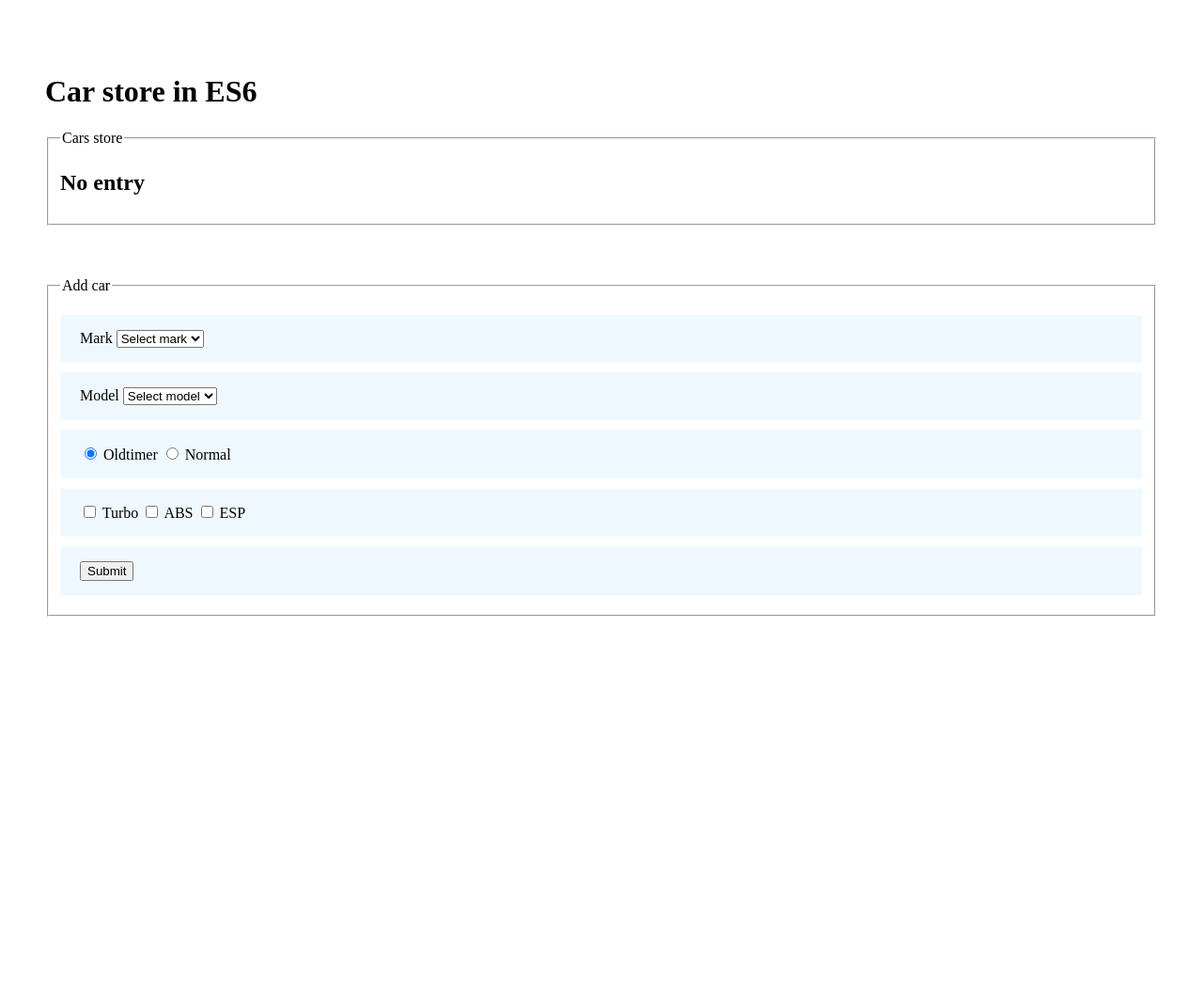
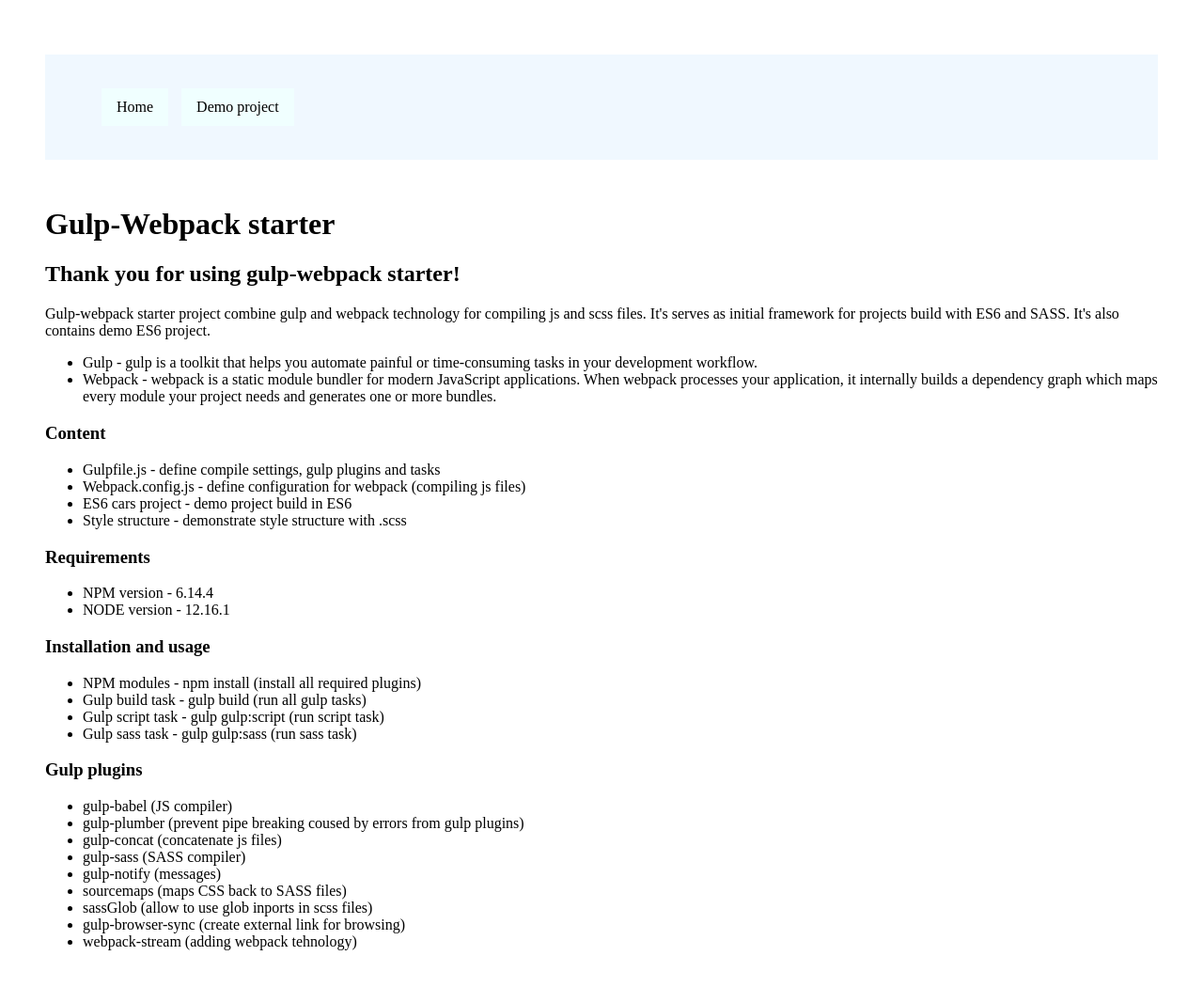
Before and after one commit to SternadB/gulp-webpack-starter, a website: page dest/index.html in a window 1280 px wide. Shown: the whole page at 94% size. Before the commit the page ends 800 px from the top, so only its background shows below. Drawn offline with Linux system fonts and the light colour scheme.

Commit message:
update initial commit

```diff
--- a/dest/index.html
+++ b/dest/index.html
@@ -1,63 +1,70 @@
 <!DOCTYPE html>
-<html lang="en">
+<html>
 <head>
-    <meta charset="UTF-8">
-    <title>Car store</title>
-    <link rel="stylesheet" type="text/css" href="css/style.css">
-    <script type="module" src="js/main.js"></script>
+	<title>Gulp-Webpack starter</title>
+	<link rel="stylesheet" type="text/css" href="css/style.css">
 </head>
-<body class="carstore">
-    <h1> Car store in ES6</h1>
-    <fieldset style="margin-bottom: 55px">
-        <legend>Cars store</legend>
-        <h2>No entry</h2>
-    </fieldset>
+<body>
+	<nav role="navigation">
+		<ul>
+			<li><a href="index.html" title="">Home</a></li>
+			<li><a href="carstore.html" title="">Demo project</a></li>
+		</ul>
+	</nav>
+	<h1>Gulp-Webpack starter</h1>
+	<h2>Thank you for using gulp-webpack starter!</h2>
 
-    <fieldset>
-        <legend>Add car</legend>
-        <form id="addCar">
-            <p id="warnings"></p>
-            <div class="form-field">
-                <label for="mark">Mark</label>
-                <select name="mark" id="mark">
-                    <option value="null">Select mark</option>
-                </select>
-            </div>
+	<p>
+		Gulp-webpack starter project combine gulp and webpack technology for compiling js and scss files. It's serves as initial framework for projects build with ES6 and SASS. It's also contains demo ES6 project.
 
-            <div class="form-field">
-                <label for="model">Model</label>
-                <select name="model" id="model">
-                    <option value="null">Select model</option>
-                </select>
-            </div>
+		<ul>
+			<li>Gulp - gulp is a toolkit that helps you automate painful or time-consuming tasks in your development workflow.</li>
+			<li>Webpack - webpack is a static module bundler for modern JavaScript applications. When webpack processes your application, it internally builds a dependency graph which maps every module your project needs and generates one or more bundles.</li>
+		</ul>
+	</p>
 
-            <div class="form-field">
-                <input type="radio" id="old" name="typ" value="oldtimer" checked>
-                <label for="old">Oldtimer</label>
-                <input type="radio" id="normal" name="typ" value="normal">
-                <label for="normal">Normal</label>
-            </div>
+	<p>
+		<h3>Content</h3>
+		<ul>
+			<li>Gulpfile.js - define compile settings, gulp plugins and tasks</li>
+			<li>Webpack.config.js - define configuration for webpack (compiling js files)</li>
+			<li>ES6 cars project - demo project build in ES6</li>
+			<li>Style structure - demonstrate style structure with .scss</li>
+		</ul>
+	</p>
 
-            <div class="form-field">
-                <input type="checkbox" name="turbo" id="turbo">
-                <label for="turbo">Turbo</label>
-                <input type="checkbox" name="abs" id="abs">
-                <label for="abs">ABS</label>
-                <input type="checkbox" name="esp" id="esp">
-                <label for="esp">ESP</label>
-            </div>
+	<p>
+		<h3>Requirements</h3>
+		<ul>
+			<li>NPM version - 6.14.4</li>
+			<li>NODE version - 12.16.1</li>
+		</ul>
+	</p>
 
-            <div class="form-field">
-                <button type="submit">Submit</button>
-            </div>
+	<p>
+		<h3>Installation and usage</h3>
+		<ul>
+			<li>NPM modules - npm install (install all required plugins)</li>
+			<li>Gulp build task - gulp build (run all gulp tasks)</li>
+			<li>Gulp script task - gulp gulp:script (run script task)</li>
+			<li>Gulp sass task - gulp gulp:sass (run sass task)</li>
+		</ul>
+	</p>
 
-        </form>
-    </fieldset>
-    <div id="modal" style="display: none">
-        <p class="text">Do you really like to delete car -name of car-?</p>
-        <span class="close">X</span>
-        <button class="confirm">Confirm</button>
-        <button class="cancel">Concel</button>
-    </div>
+	<p>
+		<h3>Gulp plugins</h3>
+		<ul>
+			<li>gulp-babel (JS compiler)</li>
+			<li>gulp-plumber (prevent pipe breaking coused by errors from gulp plugins)</li>
+			<li>gulp-concat (concatenate js files)</li>
+			<li>gulp-sass (SASS compiler)</li>
+			<li>gulp-notify (messages)</li>
+			<li>sourcemaps (maps CSS back to SASS files)</li>
+			<li>sassGlob (allow to use glob inports in scss files)</li>
+			<li>gulp-browser-sync (create external link for browsing)</li>
+			<li>webpack-stream (adding webpack tehnology)</li>
+		</ul>
+	</p>
 </body>
 </html>
+<script type="module" src="js/main.js"></script>
--- a/gulpfile.js
+++ b/gulpfile.js
@@ -8,7 +8,7 @@ var gulp 			= require('gulp');
 * - gulp-sass (SASS compiler)
 * - gulp-notify (messages)
 * - sourcemaps (maps CSS back to SASS files)
-* - sassGlob (allow to use glob inports in scss files)
+* - sassGlob (allow to use glob imports in scss files)
 * - gulp-browser-sync (create external link for browsing)
 * - webpack-stream (adding webpack tehnology)
 * - webpackconfig (webpack file with configuration)
--- a/sass/style.scss
+++ b/sass/style.scss
@@ -1,8 +1,4 @@
-@import "build/variables";
-@import "nav/navigation";
-@import "forms/form";
-@import "car/car";
-@import "car/modal";
+@import '**/*.scss'
 
 body {
 	@include padding-horizontal(40px);
```
Also changed, not shown: dest/carstore.html (added, +69 -0 lines), README.md, dest/css/style.css.
